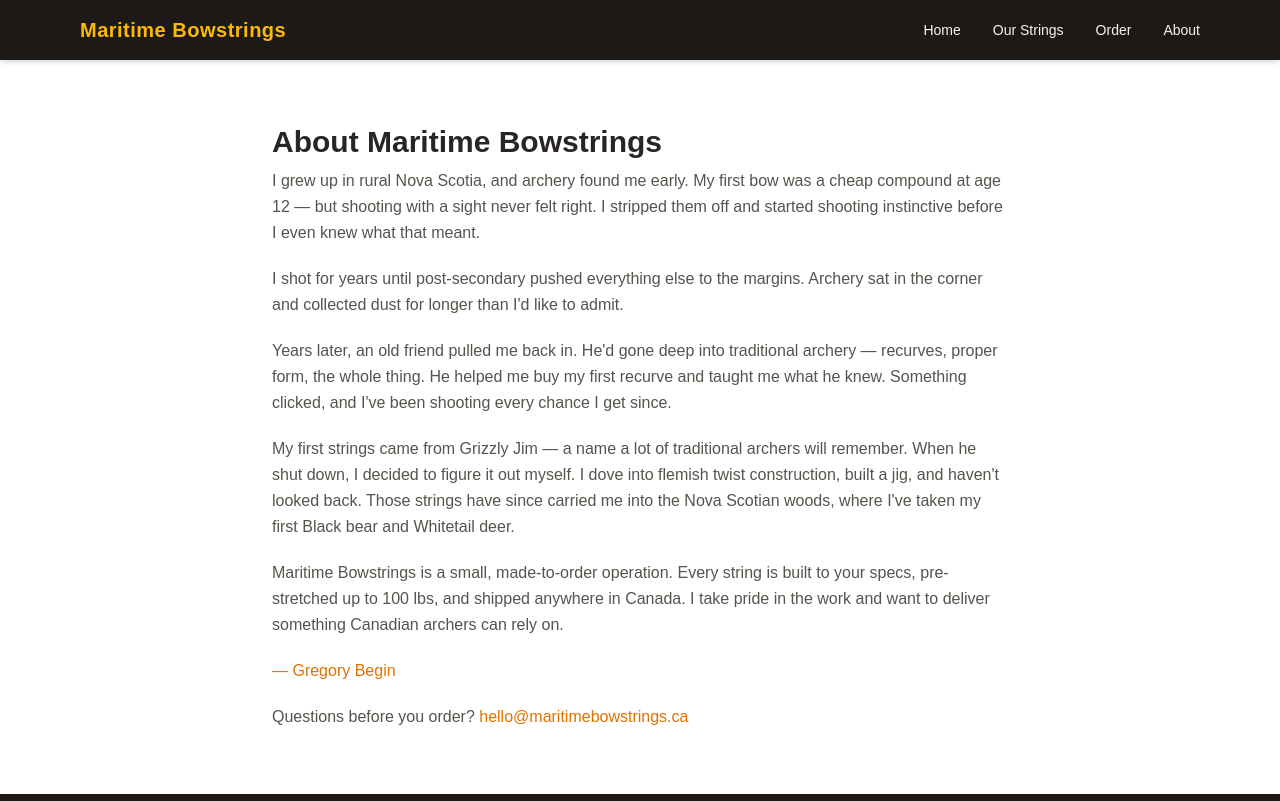
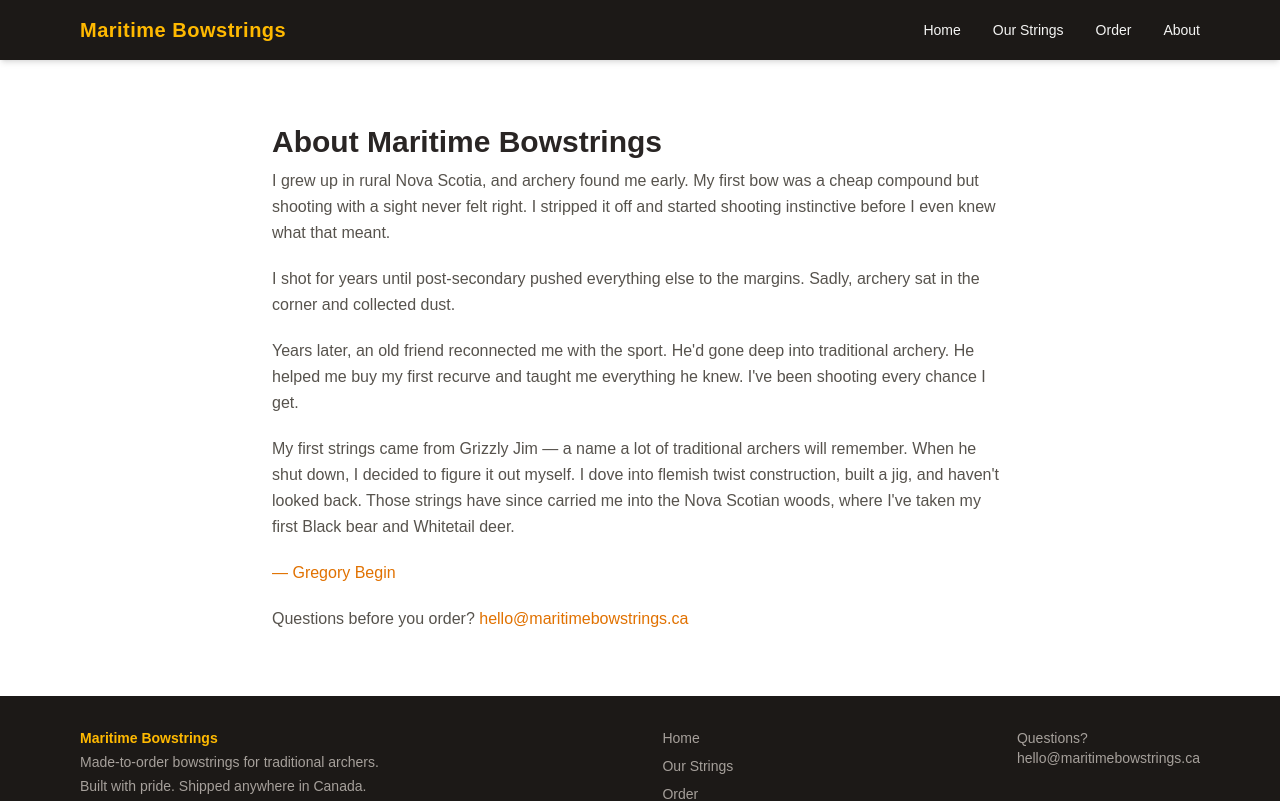
Before and after one commit to Cascodex/bowstrings-website, a Next.js app: page /about in a window 1280 px wide. Shown: the top 801 px of the page. Built offline with nearby package versions, Linux system fonts and the light colour scheme.

Commit message:
Move mission statement from About to footer tagline

```diff
--- a/src/app/about/page.tsx
+++ b/src/app/about/page.tsx
@@ -12,18 +12,18 @@ export default function AboutPage() {
       <div className="space-y-5 text-stone-600 leading-relaxed">
         <p>
           I grew up in rural Nova Scotia, and archery found me early. My first bow was a cheap
-          compound at age 12 — but shooting with a sight never felt right. I stripped them off
+          compound but shooting with a sight never felt right. I stripped it off
           and started shooting instinctive before I even knew what that meant.
         </p>
         <p>
-          I shot for years until post-secondary pushed everything else to the margins. Archery
-          sat in the corner and collected dust for longer than I&apos;d like to admit.
+          I shot for years until post-secondary pushed everything else to the margins. Sadly, archery
+          sat in the corner and collected dust.
         </p>
         <p>
-          Years later, an old friend pulled me back in. He&apos;d gone deep into traditional
-          archery — recurves, proper form, the whole thing. He helped me buy my first recurve
-          and taught me what he knew. Something clicked, and I&apos;ve been shooting every
-          chance I get since.
+          Years later, an old friend reconnected me with the sport. He&apos;d gone deep into traditional
+          archery. He helped me buy my first recurve
+          and taught me everything he knew. I&apos;ve been shooting every
+          chance I get.
         </p>
         <p>
           My first strings came from Grizzly Jim — a name a lot of traditional archers will
@@ -31,11 +31,6 @@ export default function AboutPage() {
           twist construction, built a jig, and haven&apos;t looked back. Those strings have
           since carried me into the Nova Scotian woods, where I&apos;ve taken my first Black
           bear and Whitetail deer.
-        </p>
-        <p>
-          Maritime Bowstrings is a small, made-to-order operation. Every string is built to
-          your specs, pre-stretched up to 100 lbs, and shipped anywhere in Canada. I take
-          pride in the work and want to deliver something Canadian archers can rely on.
         </p>
         <p className="text-amber-600 font-medium">— Gregory Begin</p>
         <p>
--- a/src/components/layout/Footer.tsx
+++ b/src/components/layout/Footer.tsx
@@ -6,7 +6,8 @@ export default function Footer() {
       <div className="max-w-6xl mx-auto px-4 py-8 flex flex-col md:flex-row justify-between gap-6">
         <div>
           <p className="text-amber-400 font-semibold mb-1">Maritime Bowstrings</p>
-          <p>Handmade bowstrings for traditional archers.</p>
+          <p>Made-to-order bowstrings for traditional archers.</p>
+          <p className="mt-1">Built with pride. Shipped anywhere in Canada.</p>
         </div>
         <nav className="flex flex-col gap-2">
           <Link href="/" className="hover:text-stone-100 transition-colors">Home</Link>
```
